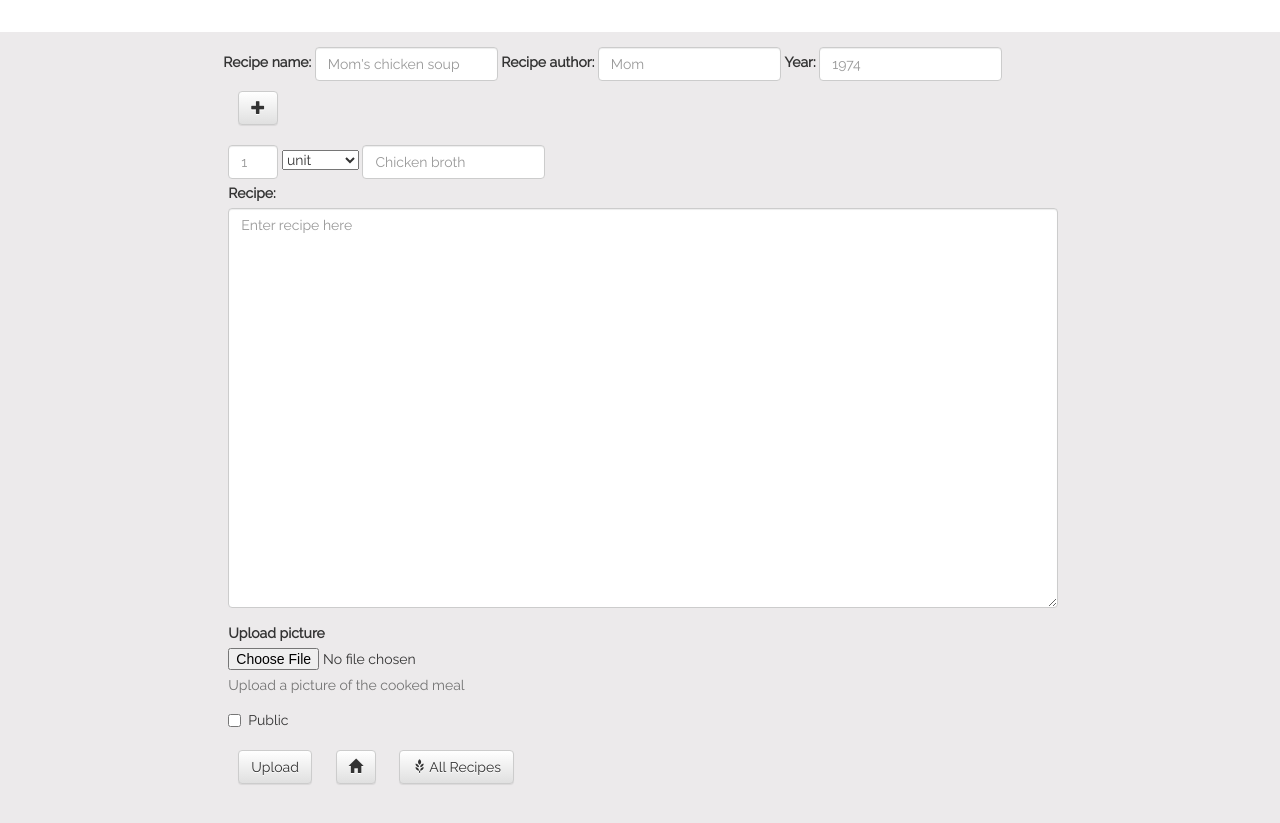
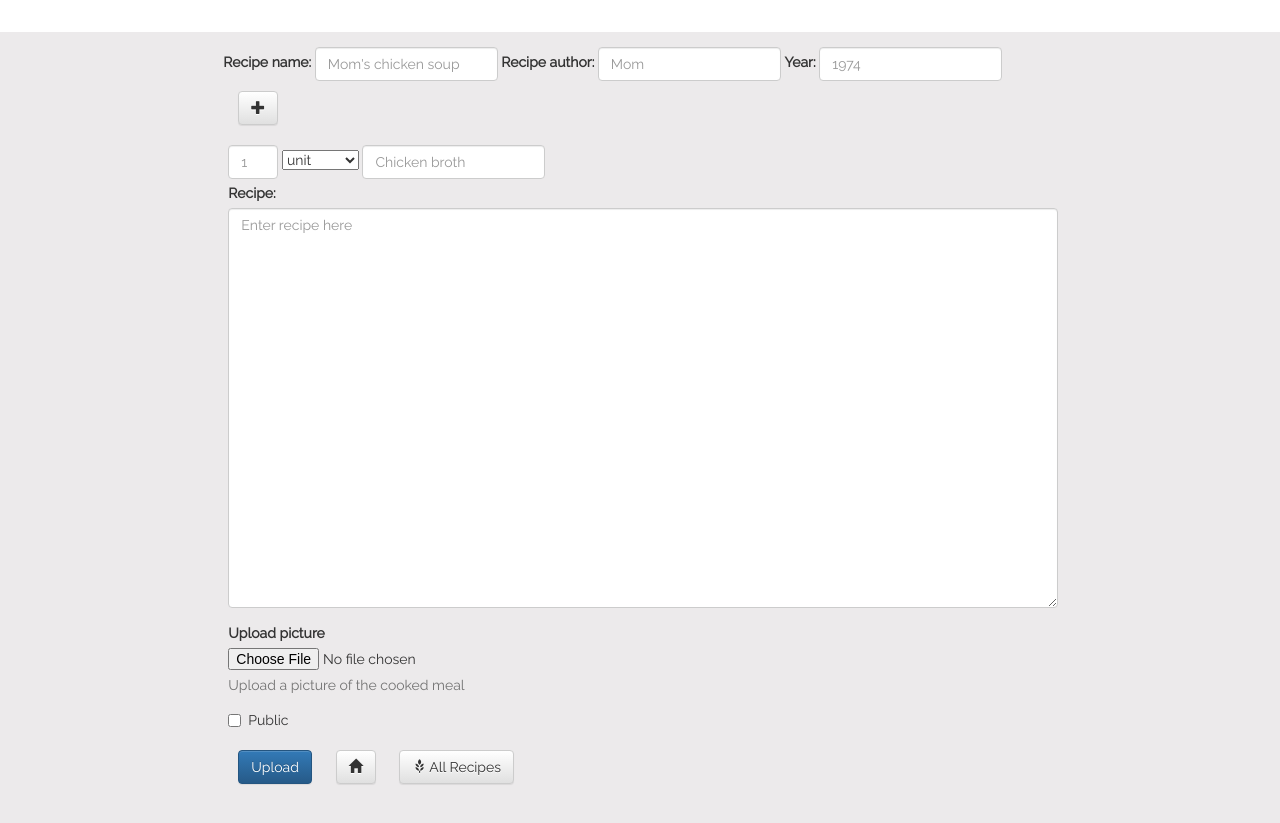
Before and after one commit to katie80/Final-Project, a website: page html/submit-recipe.html in a window 1280 px wide. Shown: the part 111-934 px from the top of the page. Drawn offline with nearby package versions, Linux system fonts and the light colour scheme; files that its build step writes are made by us from their sources; a web font is replaced by a local one.

```diff
--- a/html/submit-recipe.html
+++ b/html/submit-recipe.html
@@ -102,7 +102,7 @@
 			</div>
 			<div id="recipes"></div>
 				<form>
-					<button type="submit" class="btn btn-default" id="send_new_recipe" formaction="/user">Upload</button>	<!-- for whatever reason, formaction is not working. needed to surround button in an <a> -->
+					<button type="submit" class="btn btn-primary" id="send_new_recipe" formaction="/user">Upload</button>	<!-- for whatever reason, formaction is not working. needed to surround button in an <a> -->
 					<button class="btn btn-default" formaction="/"><span class="glyphicon glyphicon-home" aria-hidden="true"></span></button>
 					<button class="btn btn-default" formaction="/user"><span class="glyphicon glyphicon-grain" aria-hidden="true"></span> All Recipes</button>
 				</form>
```
